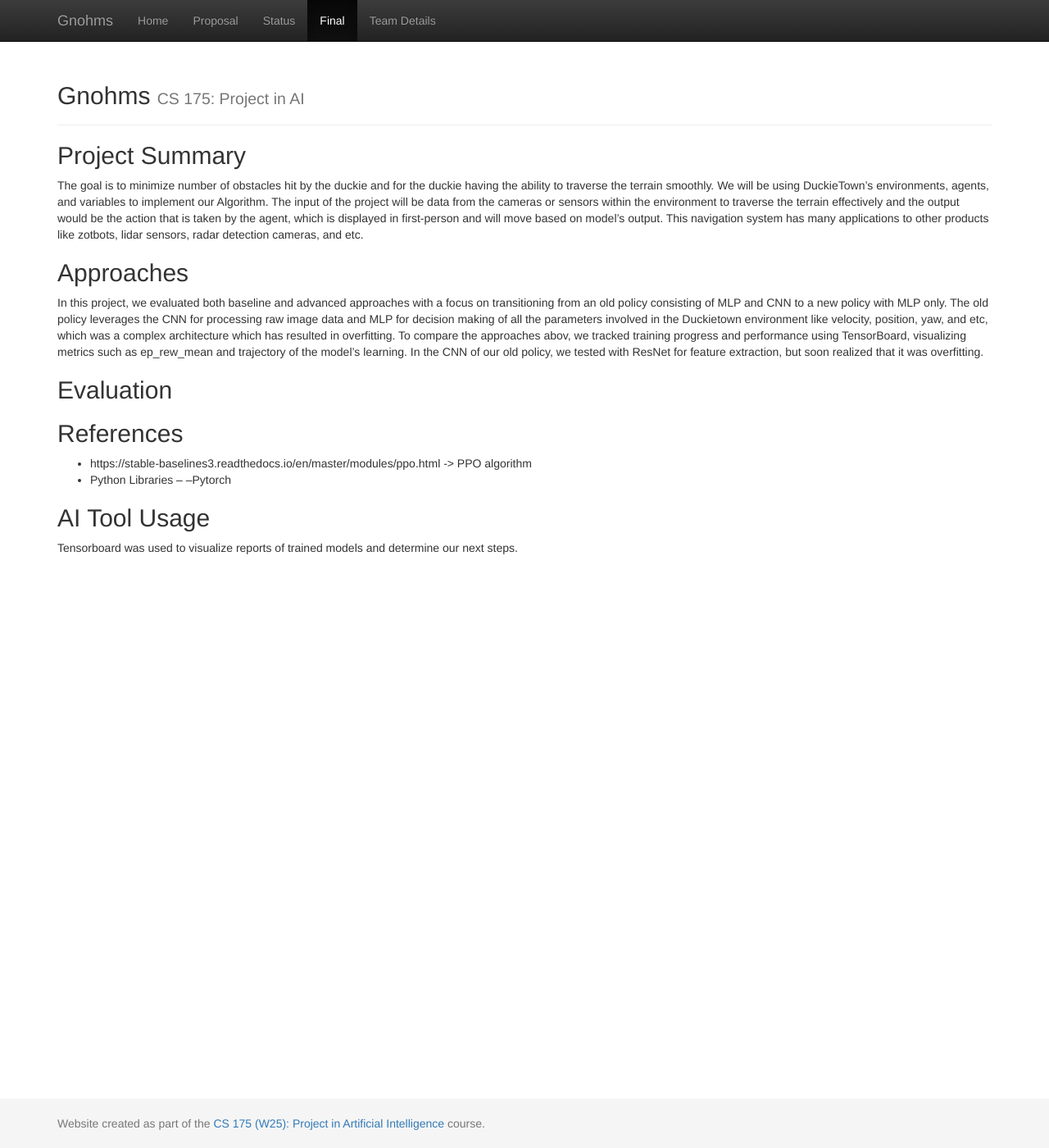
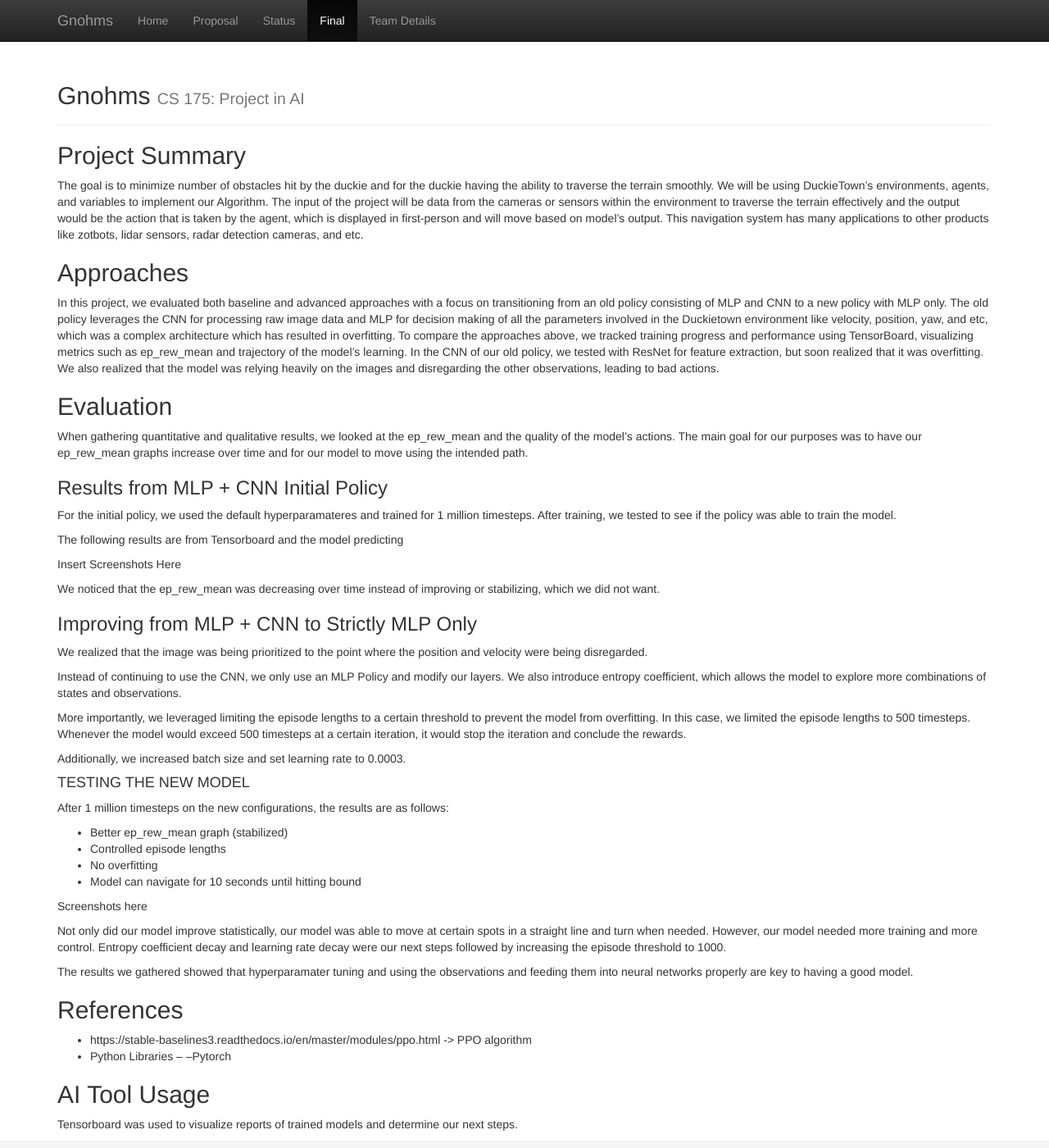
Before and after one commit to TheYeetMeister/Gnohms, a Jekyll site: the page built from docs/final.md, in a window 1280 px wide and 1400 px high. Shown: the whole window at 82% size. Built offline with Jekyll 4.4.1, drawn with Linux system fonts in a browser that asks for light colours; our own code applies the rules of GitHub Pages for plain Markdown files.

Commit message:
Update final.md
Added Evaluation

```diff
--- a/docs/final.md
+++ b/docs/final.md
@@ -8,9 +8,43 @@ The goal is to minimize number of obstacles hit by the duckie and for the duckie
 
 
 ## Approaches
-In this project, we evaluated both baseline and advanced approaches with a focus on transitioning from an old policy consisting of MLP and CNN to a new policy with MLP only. The old policy leverages the CNN for processing raw image data and MLP for decision making of all the parameters involved in the Duckietown environment like velocity, position, yaw, and etc, which was a complex architecture which has resulted in overfitting. To compare the approaches abov, we tracked training progress and performance using TensorBoard, visualizing metrics such as ep_rew_mean and trajectory of the model's learning. In the CNN of our old policy, we tested with ResNet for feature extraction, but soon realized that it was overfitting.
+In this project, we evaluated both baseline and advanced approaches with a focus on transitioning from an old policy consisting of MLP and CNN to a new policy with MLP only. The old policy leverages the CNN for processing raw image data and MLP for decision making of all the parameters involved in the Duckietown environment like velocity, position, yaw, and etc, which was a complex architecture which has resulted in overfitting. To compare the approaches above, we tracked training progress and performance using TensorBoard, visualizing metrics such as ep_rew_mean and trajectory of the model's learning. In the CNN of our old policy, we tested with ResNet for feature extraction, but soon realized that it was overfitting. We also realized that the model was relying heavily on the images and disregarding the other observations, leading to bad actions.
 
 ## Evaluation
+When gathering quantitative and qualitative results, we looked at the ep_rew_mean and the quality of the model's actions. The main goal for our purposes was to have our ep_rew_mean graphs increase over time and for our model to move using the intended path.
+
+### Results from MLP + CNN Initial Policy
+For the initial policy, we used the default hyperparamateres and trained for 1 million timesteps. After training, we tested to see if the policy was able to train the model.
+
+The following results are from Tensorboard and the model predicting
+
+Insert Screenshots Here
+
+We noticed that the ep_rew_mean was decreasing over time instead of improving or stabilizing, which we did not want.
+
+### Improving from MLP + CNN to Strictly MLP Only
+We realized that the image was being prioritized to the point where the position and velocity were being disregarded.
+
+Instead of continuing to use the CNN, we only use an MLP Policy and modify our layers.
+We also introduce entropy coefficient, which allows the model to explore more combinations of states and observations.
+
+More importantly, we leveraged limiting the episode lengths to a certain threshold to prevent the model from overfitting. In this case, we limited the episode lengths to 500 timesteps. Whenever the model would exceed 500 timesteps at a certain iteration, it would stop the iteration and conclude the rewards.
+
+Additionally, we increased batch size and set learning rate to 0.0003.
+
+#### TESTING THE NEW MODEL
+After 1 million timesteps on the new configurations, the results are as follows:
+
+* Better ep_rew_mean graph (stabilized)
+* Controlled episode lengths
+* No overfitting
+* Model can navigate for 10 seconds until hitting bound
+
+Screenshots here
+
+Not only did our model improve statistically, our model was able to move at certain spots in a straight line and turn when needed. However, our model needed more training and more control. Entropy coefficient decay and learning rate decay were our next steps followed by increasing the episode threshold to 1000.
+
+The results we gathered showed that hyperparamater tuning and using the observations and feeding them into neural networks properly are key to having a good model.
 
 ## References
 - https://stable-baselines3.readthedocs.io/en/master/modules/ppo.html -> PPO algorithm
```
